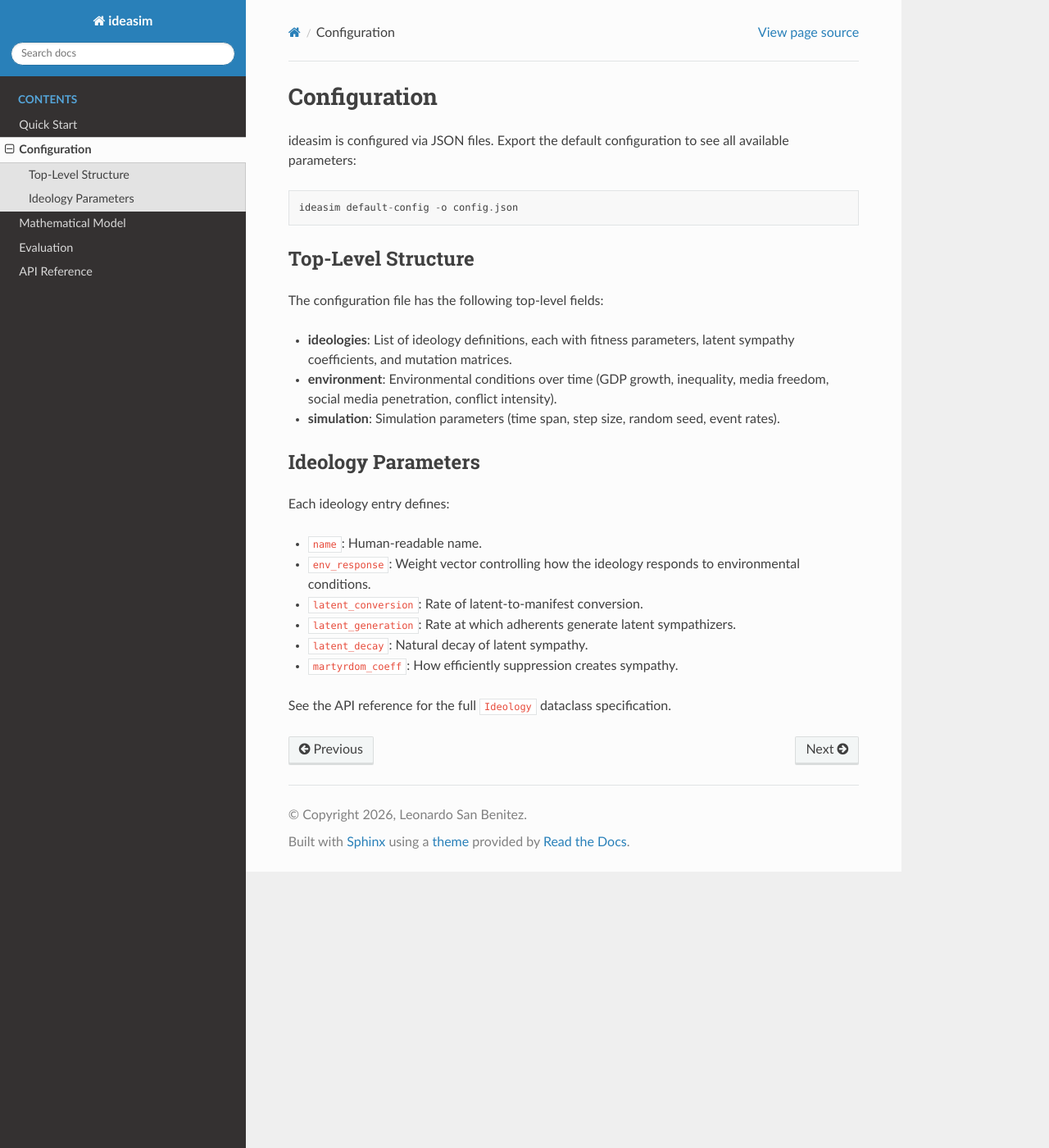
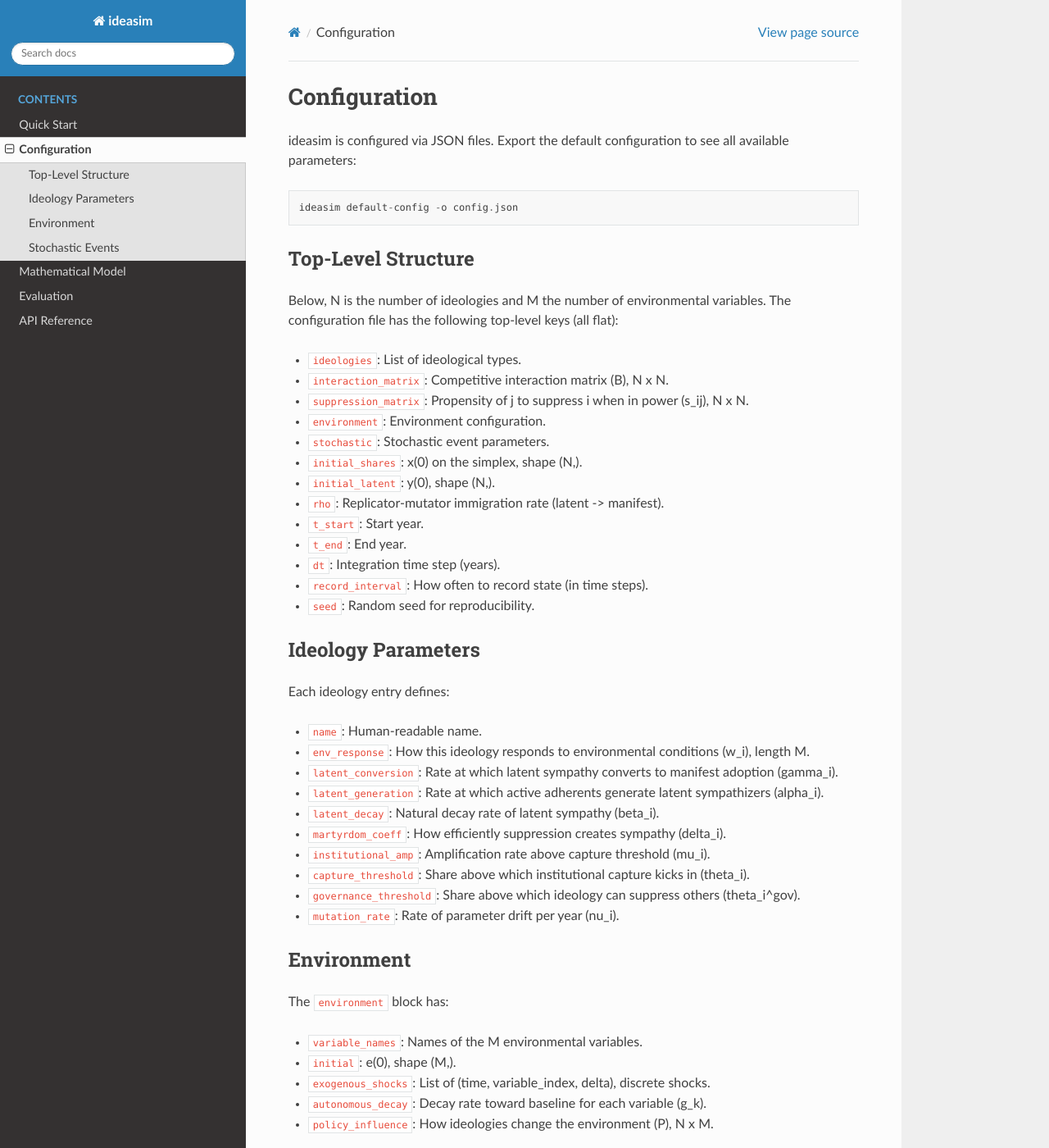
Before and after one commit to LeonardoSanBenitez/ideasim, a Sphinx documentation site: the page built from docs/configuration.rst, in a window 1280 px wide and 1400 px high. Shown: the whole window at 82% size. Built offline with Sphinx 7.4.7 and the Read the Docs theme 3.1.0, drawn with Linux system fonts in a browser that asks for light colours; some of the changed text lies outside the part shown.

Commit message:
Make the documentation's examples and configuration reference true
The quick start (here and in the README) now uses make_default_config,
config.seed and result.history, and the ParlGov example calls
download_and_build; the network example is marked slow for the docs test.
The configuration page lists the flat top-level keys and every ideology,
environment and stochastic field. The evaluation guide says what
ingest-parlgov downloads and caches, that only party families are used,
and that the ParlGov tests run offline.

Co-Authored-By: Claude Opus 5.5 <noreply@anthropic.com>
Claude-Session: https://claude.ai/code/session_01DiTJnotQyW8ofFTMbsC68B

```diff
--- a/docs/configuration.rst
+++ b/docs/configuration.rst
@@ -9,14 +9,23 @@ all available parameters::
 Top-Level Structure
 -------------------
 
-The configuration file has the following top-level fields:
+Below, N is the number of ideologies and M the number of environmental
+variables. The configuration file has the following top-level keys (all flat):
 
-- **ideologies**: List of ideology definitions, each with fitness parameters,
-  latent sympathy coefficients, and mutation matrices.
-- **environment**: Environmental conditions over time (GDP growth, inequality,
-  media freedom, social media penetration, conflict intensity).
-- **simulation**: Simulation parameters (time span, step size, random seed,
-  event rates).
+- ``ideologies``: List of ideological types.
+- ``interaction_matrix``: Competitive interaction matrix (B), N x N.
+- ``suppression_matrix``: Propensity of j to suppress i when in power (s_ij),
+  N x N.
+- ``environment``: Environment configuration.
+- ``stochastic``: Stochastic event parameters.
+- ``initial_shares``: x(0) on the simplex, shape (N,).
+- ``initial_latent``: y(0), shape (N,).
+- ``rho``: Replicator-mutator immigration rate (latent -> manifest).
+- ``t_start``: Start year.
+- ``t_end``: End year.
+- ``dt``: Integration time step (years).
+- ``record_interval``: How often to record state (in time steps).
+- ``seed``: Random seed for reproducibility.
 
 Ideology Parameters
 -------------------
@@ -24,11 +33,49 @@ Ideology Parameters
 Each ideology entry defines:
 
 - ``name``: Human-readable name.
-- ``env_response``: Weight vector controlling how the ideology responds to
-  environmental conditions.
-- ``latent_conversion``: Rate of latent-to-manifest conversion.
-- ``latent_generation``: Rate at which adherents generate latent sympathizers.
-- ``latent_decay``: Natural decay of latent sympathy.
-- ``martyrdom_coeff``: How efficiently suppression creates sympathy.
+- ``env_response``: How this ideology responds to environmental conditions
+  (w_i), length M.
+- ``latent_conversion``: Rate at which latent sympathy converts to manifest
+  adoption (gamma_i).
+- ``latent_generation``: Rate at which active adherents generate latent
+  sympathizers (alpha_i).
+- ``latent_decay``: Natural decay rate of latent sympathy (beta_i).
+- ``martyrdom_coeff``: How efficiently suppression creates sympathy
+  (delta_i).
+- ``institutional_amp``: Amplification rate above capture threshold (mu_i).
+- ``capture_threshold``: Share above which institutional capture kicks in
+  (theta_i).
+- ``governance_threshold``: Share above which ideology can suppress others
+  (theta_i^gov).
+- ``mutation_rate``: Rate of parameter drift per year (nu_i).
 
-See the API reference for the full ``Ideology`` dataclass specification.
+Environment
+-----------
+
+The ``environment`` block has:
+
+- ``variable_names``: Names of the M environmental variables.
+- ``initial``: e(0), shape (M,).
+- ``exogenous_shocks``: List of (time, variable_index, delta), discrete shocks.
+- ``autonomous_decay``: Decay rate toward baseline for each variable (g_k).
+- ``policy_influence``: How ideologies change the environment (P), N x M.
+
+Stochastic Events
+-----------------
+
+The ``stochastic`` block has:
+
+- ``hybridization_rates``: Rate of hybridization between i and j (p_ij),
+  shape (N, N).
+- ``hybridization_thresholds``: Latent sympathy overlap threshold (H_ij),
+  shape (N, N).
+- ``charisma_rate``: Global rate of charismatic events per year
+  (lambda_char).
+- ``charisma_decay``: Decay time of charismatic effect in years (tau_char).
+- ``charisma_amplitude_mean``: Mean of log-normal charisma amplitude.
+- ``charisma_amplitude_std``: Std of log-normal charisma amplitude.
+- ``mutation_step_size``: Std of Gaussian mutation perturbation
+  (sigma_mut).
+- ``hybridization_seed_share``: Initial share of new hybrid (epsilon_h).
+
+See the API reference for the full dataclass specifications.
```
Also changed, not shown: CHANGELOG.md (+9 -0 lines), README.md (+6 -4 lines), docs/evaluation.rst (+22 -8 lines), docs/quickstart.rst (+6 -4 lines).
